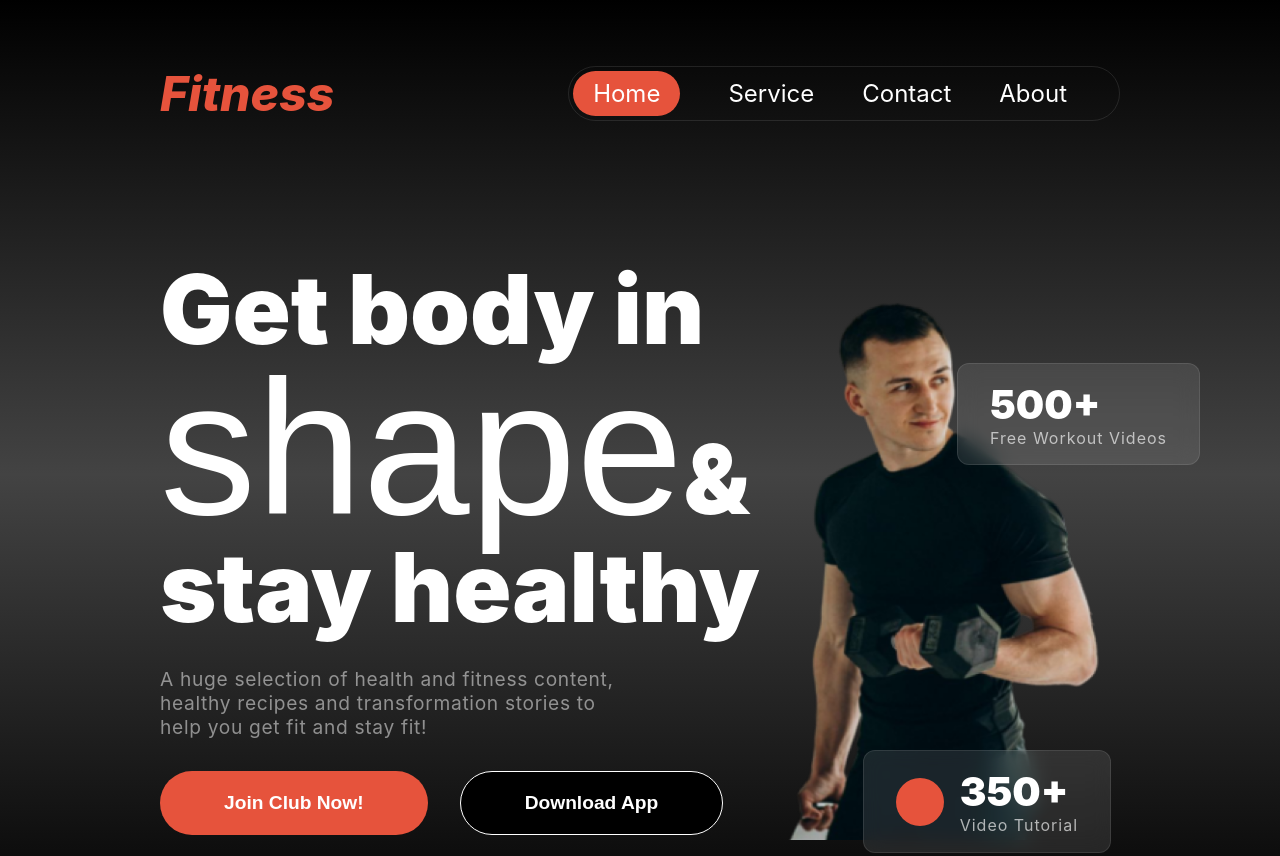
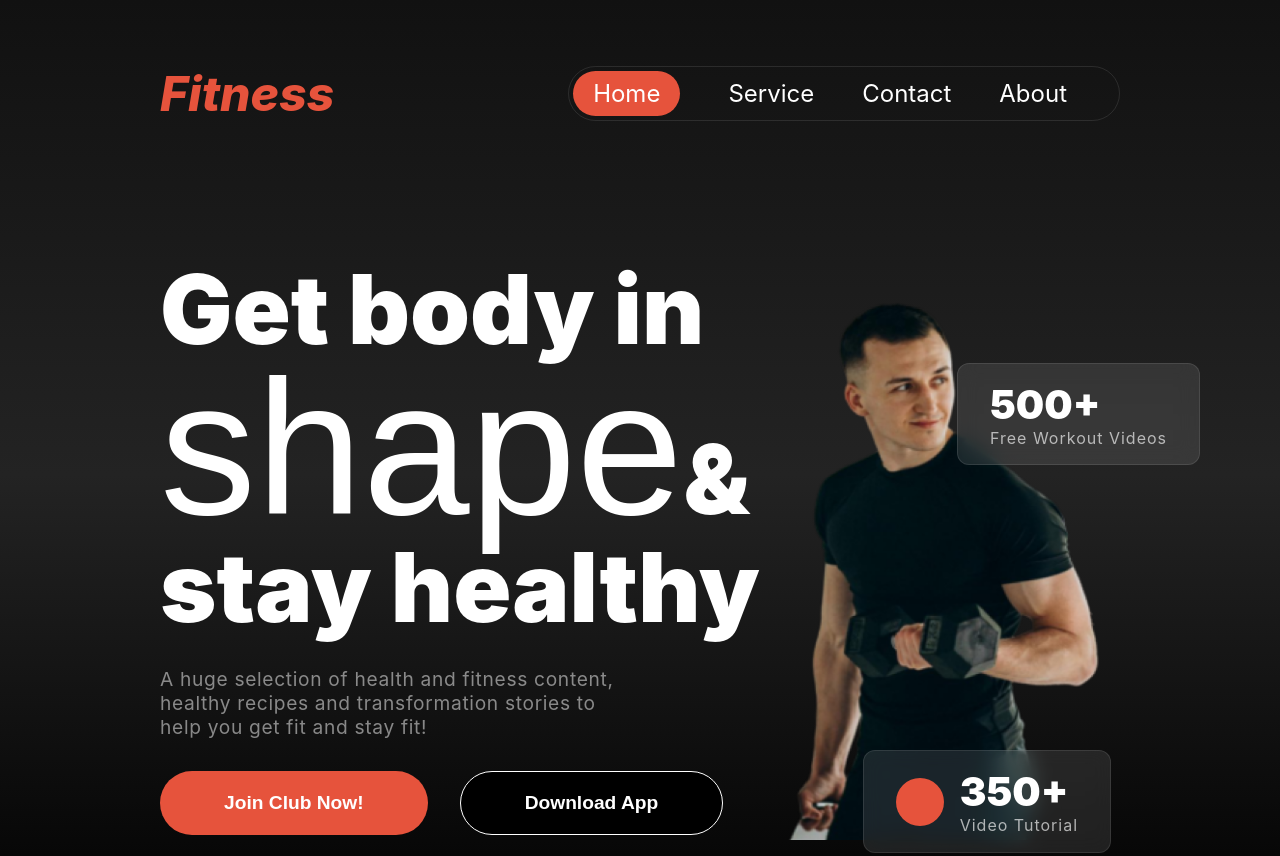
Before and after one commit to Shorno/Assignment-2-PH_Shorno, a website built with Vite: page index.html in a window 1280 px wide. Shown: the top 856 px of the page. Built offline with nearby package versions, Linux system fonts and the light colour scheme; a web font is replaced by a local one.

Commit message:
adjusted gradient

```diff
--- a/style.css
+++ b/style.css
@@ -28,8 +28,7 @@ img {
 }
 
 header {
-    background: linear-gradient(#000000, #434343, #000000);
-    /*learn more about bg gradiant*/
+    background: linear-gradient(#111, rgb(35, 35, 35), #000);
 }
 
 nav {
```
